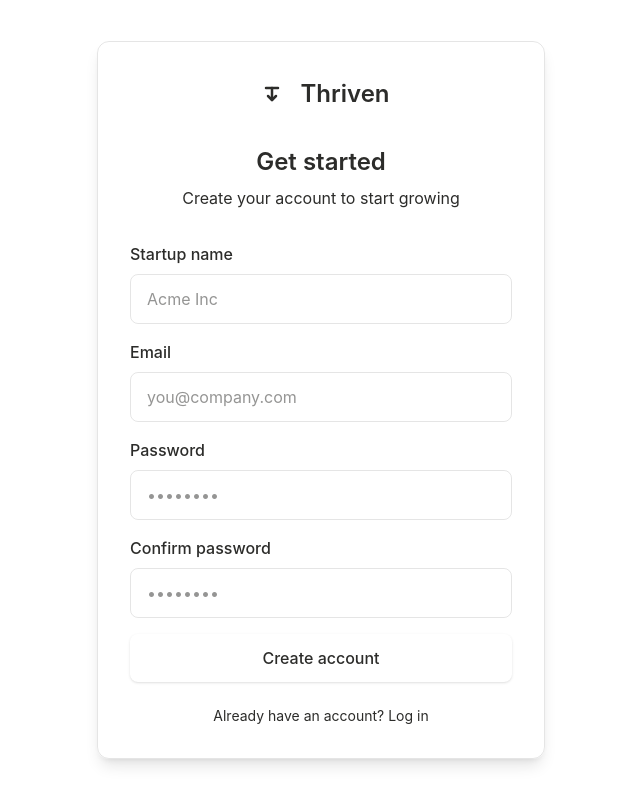
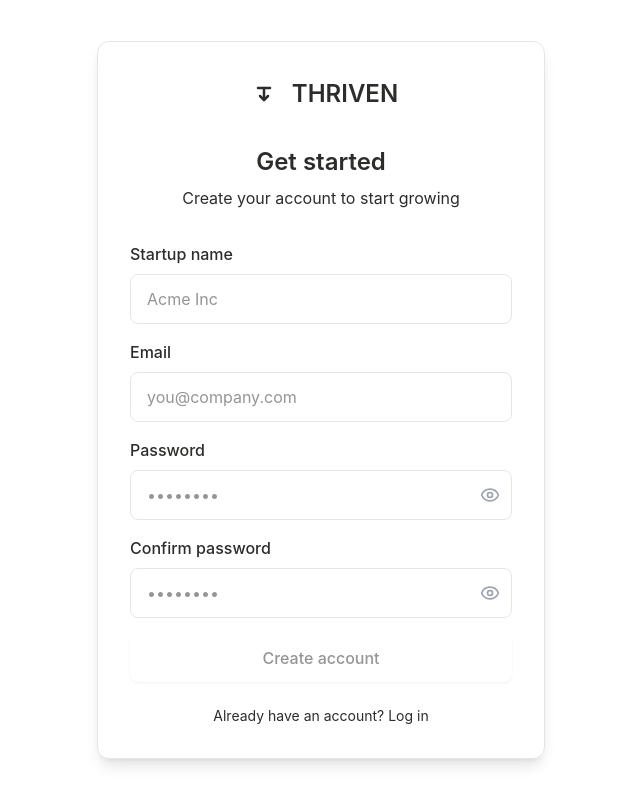
Before and after one commit to sneha-paul-2005/Thriven, a React (Vite) app in the folder frontend/: page /signup in a window 1280 px wide. Shown: the whole page, without its empty margins (319-959 px from the left). Built offline with nearby package versions, Linux system fonts and the light colour scheme.

Commit message:
feat: phase 1.5 complete — eye icon show/hide password on signup and login

```diff
--- a/frontend/src/app/pages/Login.tsx
+++ b/frontend/src/app/pages/Login.tsx
@@ -1,5 +1,6 @@
 import { useState } from 'react';
 import { Link, useNavigate } from 'react-router';
+import { Eye, EyeOff } from 'lucide-react';
 import { Button } from '../components/Button';
 import { LogoIcon } from '../components/LogoIcon';
 import { api, saveToken } from '../services/api';
@@ -10,12 +11,12 @@ export function Login() {
   const [password, setPassword] = useState('');
   const [error, setError] = useState('');
   const [loading, setLoading] = useState(false);
+  const [showPassword, setShowPassword] = useState(false);
 
   const handleSubmit = async (e: React.FormEvent) => {
     e.preventDefault();
     setError('');
     setLoading(true);
-
     try {
       const data = await api.login(email, password);
       if (data.access_token) {
@@ -40,7 +41,7 @@ export function Login() {
               <div className="w-10 h-10 bg-primary rounded-lg flex items-center justify-center">
                 <LogoIcon className="w-6 h-6 text-primary-foreground" />
               </div>
-              <span className="text-2xl font-semibold">Thriven</span>
+              <span className="text-2xl font-semibold">THRIVEN</span>
             </div>
           </div>
 
@@ -57,9 +58,7 @@ export function Login() {
 
           <form onSubmit={handleSubmit} className="space-y-4">
             <div>
-              <label htmlFor="email" className="block mb-2 text-foreground">
-                Email
-              </label>
+              <label htmlFor="email" className="block mb-2 text-foreground">Email</label>
               <input
                 id="email"
                 type="email"
@@ -72,18 +71,25 @@ export function Login() {
             </div>
 
             <div>
-              <label htmlFor="password" className="block mb-2 text-foreground">
-                Password
-              </label>
+              <label htmlFor="password" className="block mb-2 text-foreground">Password</label>
+              <div className="relative">
                 <input
                   id="password"
-                type="password"
+                  type={showPassword ? 'text' : 'password'}
                   value={password}
                   onChange={(e) => setPassword(e.target.value)}
-                className="w-full px-4 py-3 rounded-lg bg-input-background border border-border focus:outline-none focus:ring-2 focus:ring-primary"
+                  className="w-full px-4 py-3 pr-12 rounded-lg bg-input-background border border-border focus:outline-none focus:ring-2 focus:ring-primary"
                   placeholder="••••••••"
                   required
                 />
+                <button
+                  type="button"
+                  onClick={() => setShowPassword(!showPassword)}
+                  className="absolute right-3 top-1/2 -translate-y-1/2 text-gray-400 hover:text-gray-600"
+                >
+                  {showPassword ? <EyeOff className="w-5 h-5" /> : <Eye className="w-5 h-5" />}
+                </button>
+              </div>
             </div>
 
             <div className="flex justify-end">
@@ -105,9 +111,7 @@ export function Login() {
           <div className="mt-6 text-center">
             <p className="text-sm text-muted-foreground">
               Don't have an account?{' '}
-              <Link to="/signup" className="text-primary hover:underline">
-                Sign up
-              </Link>
+              <Link to="/signup" className="text-primary hover:underline">Sign up</Link>
             </p>
           </div>
         </div>
--- a/frontend/src/app/pages/Signup.tsx
+++ b/frontend/src/app/pages/Signup.tsx
@@ -1,8 +1,56 @@
 import { useState } from 'react';
 import { Link, useNavigate } from 'react-router';
+import { Eye, EyeOff } from 'lucide-react';
 import { Button } from '../components/Button';
 import { LogoIcon } from '../components/LogoIcon';
 import { api, saveToken } from '../services/api';
+
+function getPasswordStrength(password: string) {
+  let score = 0;
+  const checks = {
+    length: password.length >= 8,
+    uppercase: /[A-Z]/.test(password),
+    lowercase: /[a-z]/.test(password),
+    number: /[0-9]/.test(password),
+    special: /[^A-Za-z0-9]/.test(password),
+  };
+  score = Object.values(checks).filter(Boolean).length;
+  return { score, checks };
+}
+
+function PasswordStrengthBar({ password }: { password: string }) {
+  const { score, checks } = getPasswordStrength(password);
+  const strengthLabel = ['', 'Very Weak', 'Weak', 'Fair', 'Strong', 'Very Strong'];
+  const strengthColor = ['', 'bg-red-500', 'bg-orange-500', 'bg-yellow-500', 'bg-blue-500', 'bg-green-500'];
+  if (!password) return null;
+  return (
+    <div className="mt-2 space-y-2">
+      <div className="flex gap-1">
+        {[1, 2, 3, 4, 5].map((i) => (
+          <div key={i} className={`h-1.5 flex-1 rounded-full transition-all duration-300 ${i <= score ? strengthColor[score] : 'bg-gray-200'}`} />
+        ))}
+      </div>
+      <p className={`text-xs font-medium ${score <= 2 ? 'text-red-500' : score === 3 ? 'text-yellow-500' : score === 4 ? 'text-blue-500' : 'text-green-500'}`}>
+        {strengthLabel[score]}
+      </p>
+      <div className="grid grid-cols-2 gap-1">
+        {[
+          { key: 'length', label: '8+ characters' },
+          { key: 'uppercase', label: 'Uppercase letter' },
+          { key: 'lowercase', label: 'Lowercase letter' },
+          { key: 'number', label: 'Number' },
+          { key: 'special', label: 'Special character' },
+        ].map(({ key, label }) => (
+          <div key={key} className="flex items-center gap-1">
+            <span className={`text-xs ${checks[key as keyof typeof checks] ? 'text-green-500' : 'text-gray-400'}`}>
+              {checks[key as keyof typeof checks] ? '✓' : '○'} {label}
+            </span>
+          </div>
+        ))}
+      </div>
+    </div>
+  );
+}
 
 export function Signup() {
   const navigate = useNavigate();
@@ -12,16 +60,23 @@ export function Signup() {
   const [confirmPassword, setConfirmPassword] = useState('');
   const [error, setError] = useState('');
   const [loading, setLoading] = useState(false);
+  const [showPassword, setShowPassword] = useState(false);
+  const [showConfirmPassword, setShowConfirmPassword] = useState(false);
+
+  const { score } = getPasswordStrength(password);
+  const isPasswordStrong = score >= 4;
 
   const handleSubmit = async (e: React.FormEvent) => {
     e.preventDefault();
     setError('');
-
-    if (password !== confirmPassword) {
-      setError('Passwords do not match');
+    if (!isPasswordStrong) {
+      setError('Please choose a stronger password.');
       return;
     }
-
+    if (password !== confirmPassword) {
+      setError('Passwords do not match.');
+      return;
+    }
     setLoading(true);
     try {
       const data = await api.signup(startupName, email, password);
@@ -47,7 +102,7 @@ export function Signup() {
               <div className="w-10 h-10 bg-primary rounded-lg flex items-center justify-center">
                 <LogoIcon className="w-6 h-6 text-primary-foreground" />
               </div>
-              <span className="text-2xl font-semibold">Thriven</span>
+              <span className="text-2xl font-semibold">THRIVEN</span>
             </div>
           </div>
 
@@ -64,9 +119,7 @@ export function Signup() {
 
           <form onSubmit={handleSubmit} className="space-y-4">
             <div>
-              <label htmlFor="startupName" className="block mb-2 text-foreground">
-                Startup name
-              </label>
+              <label htmlFor="startupName" className="block mb-2 text-foreground">Startup name</label>
               <input
                 id="startupName"
                 type="text"
@@ -79,9 +132,7 @@ export function Signup() {
             </div>
 
             <div>
-              <label htmlFor="email" className="block mb-2 text-foreground">
-                Email
-              </label>
+              <label htmlFor="email" className="block mb-2 text-foreground">Email</label>
               <input
                 id="email"
                 type="email"
@@ -94,40 +145,61 @@ export function Signup() {
             </div>
 
             <div>
-              <label htmlFor="password" className="block mb-2 text-foreground">
-                Password
-              </label>
+              <label htmlFor="password" className="block mb-2 text-foreground">Password</label>
+              <div className="relative">
                 <input
                   id="password"
-                type="password"
+                  type={showPassword ? 'text' : 'password'}
                   value={password}
                   onChange={(e) => setPassword(e.target.value)}
-                className="w-full px-4 py-3 rounded-lg bg-input-background border border-border focus:outline-none focus:ring-2 focus:ring-primary"
+                  className="w-full px-4 py-3 pr-12 rounded-lg bg-input-background border border-border focus:outline-none focus:ring-2 focus:ring-primary"
                   placeholder="••••••••"
                   required
                 />
+                <button
+                  type="button"
+                  onClick={() => setShowPassword(!showPassword)}
+                  className="absolute right-3 top-1/2 -translate-y-1/2 text-gray-400 hover:text-gray-600"
+                >
+                  {showPassword ? <EyeOff className="w-5 h-5" /> : <Eye className="w-5 h-5" />}
+                </button>
+              </div>
+              <PasswordStrengthBar password={password} />
             </div>
 
             <div>
-              <label htmlFor="confirmPassword" className="block mb-2 text-foreground">
-                Confirm password
-              </label>
+              <label htmlFor="confirmPassword" className="block mb-2 text-foreground">Confirm password</label>
+              <div className="relative">
                 <input
                   id="confirmPassword"
-                type="password"
+                  type={showConfirmPassword ? 'text' : 'password'}
                   value={confirmPassword}
                   onChange={(e) => setConfirmPassword(e.target.value)}
-                className="w-full px-4 py-3 rounded-lg bg-input-background border border-border focus:outline-none focus:ring-2 focus:ring-primary"
+                  className="w-full px-4 py-3 pr-12 rounded-lg bg-input-background border border-border focus:outline-none focus:ring-2 focus:ring-primary"
                   placeholder="••••••••"
                   required
                 />
+                <button
+                  type="button"
+                  onClick={() => setShowConfirmPassword(!showConfirmPassword)}
+                  className="absolute right-3 top-1/2 -translate-y-1/2 text-gray-400 hover:text-gray-600"
+                >
+                  {showConfirmPassword ? <EyeOff className="w-5 h-5" /> : <Eye className="w-5 h-5" />}
+                </button>
+              </div>
+              {confirmPassword && password !== confirmPassword && (
+                <p className="text-xs text-red-500 mt-1">Passwords do not match</p>
+              )}
+              {confirmPassword && password === confirmPassword && (
+                <p className="text-xs text-green-500 mt-1">✓ Passwords match</p>
+              )}
             </div>
 
             <Button
               type="submit"
               variant="primary"
               className="w-full"
-              disabled={loading}
+              disabled={loading || !isPasswordStrong}
             >
               {loading ? 'Creating account...' : 'Create account'}
             </Button>
@@ -136,9 +208,7 @@ export function Signup() {
           <div className="mt-6 text-center">
             <p className="text-sm text-muted-foreground">
               Already have an account?{' '}
-              <Link to="/login" className="text-primary hover:underline">
-                Log in
-              </Link>
+              <Link to="/login" className="text-primary hover:underline">Log in</Link>
             </p>
           </div>
         </div>
```
Lines whose indentation alone changed are shown as unchanged.
